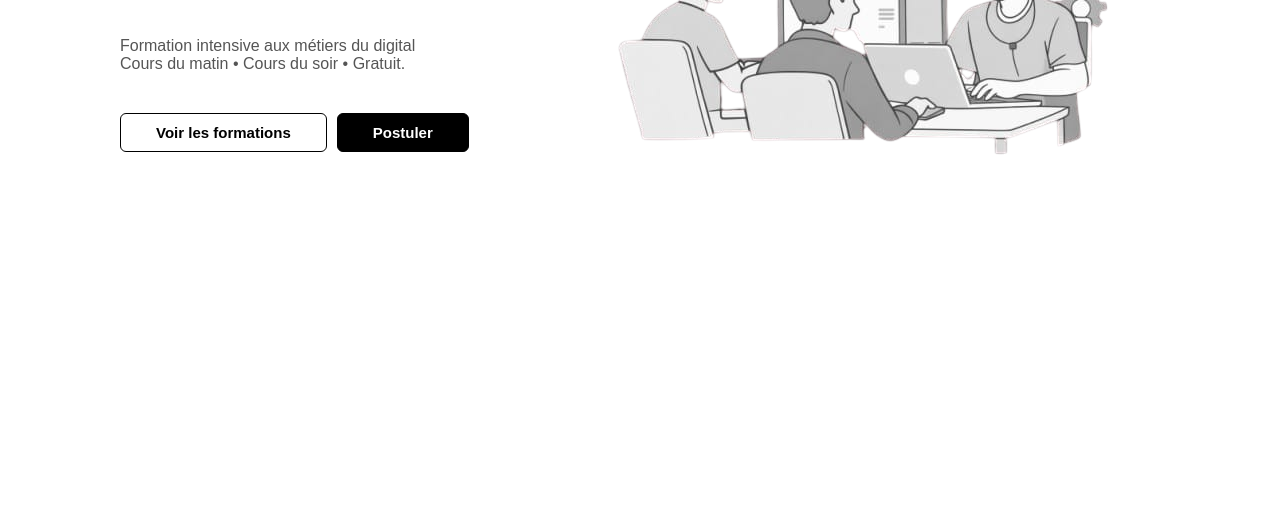
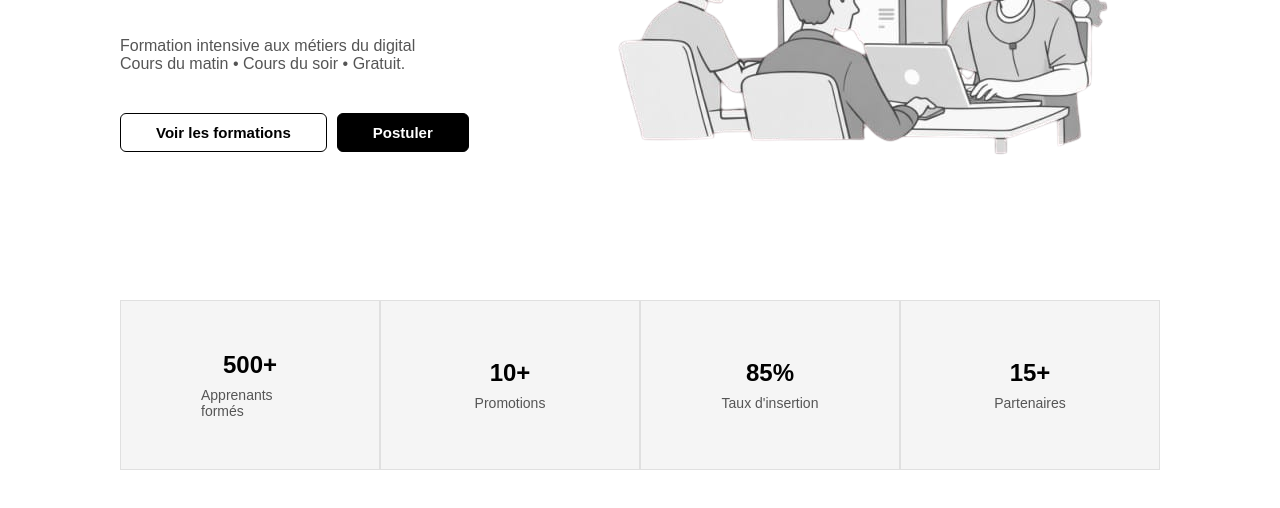
Before and after one commit to Wen360-lab/siteEcole241, a website built with Vite: page siteEcole241/index.html in a window 1280 px wide. Shown: the part 434-942 px from the top of the page. Before the commit the page ends 800 px from the top, so only its background shows below. Built offline with nearby package versions, Linux system fonts and the light colour scheme.

Commit message:
Finalisation de la section Statistique

```diff
--- a/siteEcole241/index.html
+++ b/siteEcole241/index.html
@@ -39,18 +39,20 @@
     <!-- Corps de la page -->
     <!-- -------------------------------------------------------------------------------------------------------------------------------------------------------- -->
     <main>
+      <!-- LA SECTION HERO -->
       <section class="hero-section">
+        <!-- -------------------------------------------------------------------------------------------------------------------------------------------------------- -->
         <!-- La partie se trouvant à gauche contenant : Le titre, le sous-titre et les boutons -->
         <div class="part-left">
           <!-- Le titre principal du hero -->
           <h1 class="titre-hero">Devenez un professionel <br> du numérique.</h1>
           <!-- Le sous-titre du hero -->
-           <p class="sous-titre-hero">Formation intensive aux métiers du digital <br> Cours du matin • Cours du soir • Gratuit.</p>
+          <p class="sous-titre-hero">Formation intensive aux métiers du digital <br> Cours du matin • Cours du soir • Gratuit.</p>
           <!-- La div Call to action avec les bouton voir les formations et postuler -->
-           <div class="div-CTA">
+          <div class="div-CTA">
             <button class="btn-voir-formation">Voir les formations</button>
             <button class="btn-postuler">Postuler</button>
-           </div>
+          </div>
         </div>
         <!-- ------------------------------------------------------------------------------------------ -->
         <!-- La partie se trouvant à droite contenant : L'image ou la photo de couverture' -->
@@ -58,7 +60,37 @@
           <img src="./src/Assets/imageHero.png" alt="image illustrative de personnes autour d'un bureau ">
         </div>
       </section>
+      <!-- -------------------------------------------------------------------------------------------------------------------------------------------------------- -->
 
+      <!-- LA SECTION STATISTIUES -->
+      <!-- -------------------------------------------------------------------------------------------------------------------------------------------------------- -->
+      <section class="statistic-section">
+        <!-- La carte statistiques taux d'apprenants -->
+        <div class="statistic-card">
+          <h2 class="titre-card">500+</h2>
+          <p class="sous-titre-card">Apprenants formés</p>
+        </div>
+        <!-- ----------------------------------------------------- -->
+        <!-- La carte statistiqus promotion -->
+        <div class="statistic-card">
+          <h2 class="titre-card">10+</h2>
+          <p class="sous-titre-card">Promotions</p>
+        </div>
+        <!-- ----------------------------------------------------- -->
+        <!-- La carte statistiqus taux d'insertion -->
+        <div class="statistic-card">
+          <h2 class="titre-card">85%</h2>
+          <p class="sous-titre-card">Taux d'insertion</p>
+        </div>
+        <!-- ----------------------------------------------------- -->
+        <!-- La carte statistiques partenaires -->
+        <div class="statistic-card">
+          <h2 class="titre-card">15+</h2>
+          <p class="sous-titre-card">Partenaires</p>
+        </div>
+        <!-- ----------------------------------------------------- -->
+      </section>
+      <!-- -------------------------------------------------------------------------------------------------------------------------------------------------------- -->
 
     </main>
     <!-- -------------------------------------------------------------------------------------------------------------------------------------------------------- -->
--- a/siteEcole241/src/CSS/main.css
+++ b/siteEcole241/src/CSS/main.css
@@ -2,7 +2,7 @@ main {
     display: flex;
     flex-direction: column;
     margin: 90px 120px;
-    gap: 40px;
+    gap: 80px;
 }
 
 /* STYLE DE LA SECTION HERO */
@@ -47,8 +47,32 @@ main {
 }
 /* ---------------------------------------------------------------------------------------------------------------- */
 
+
 /* STYLE DE LA SECTION STATISTIQUES */
 /* ---------------------------------------------------------------------------------------------------------------- */
+.statistic-section {
+    display: flex;
+}
 
+.statistic-card {
+    padding: 50px 80px;
+    background-color: #f5f5f5;
+    border: 1px solid #dddd;
+    display: flex;
+    flex-direction: column;
+    align-items: center;
+    justify-content: center;
+    gap: 8px;
+    width: 100%;
+}
+
+.titre-card {
+    font-weight: bold;
+}
+
+.sous-titre-card {
+    font-size: 14px;
+    color: #555555;
+}
 
 /* ---------------------------------------------------------------------------------------------------------------- */
```
